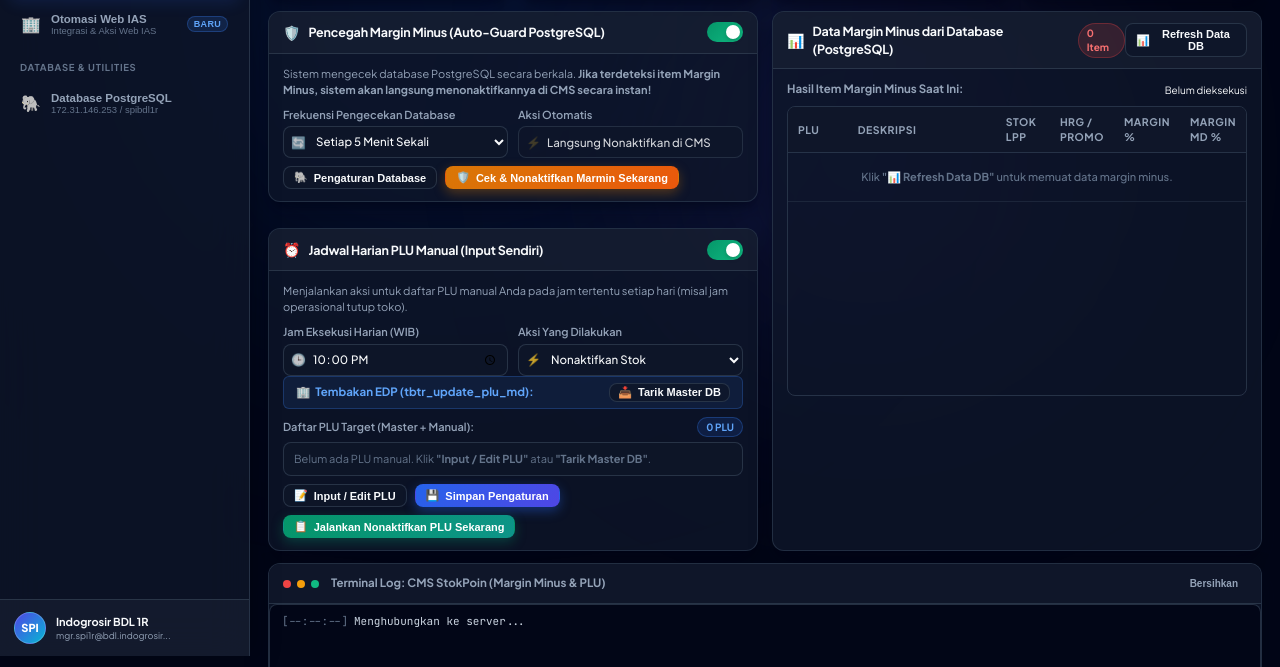
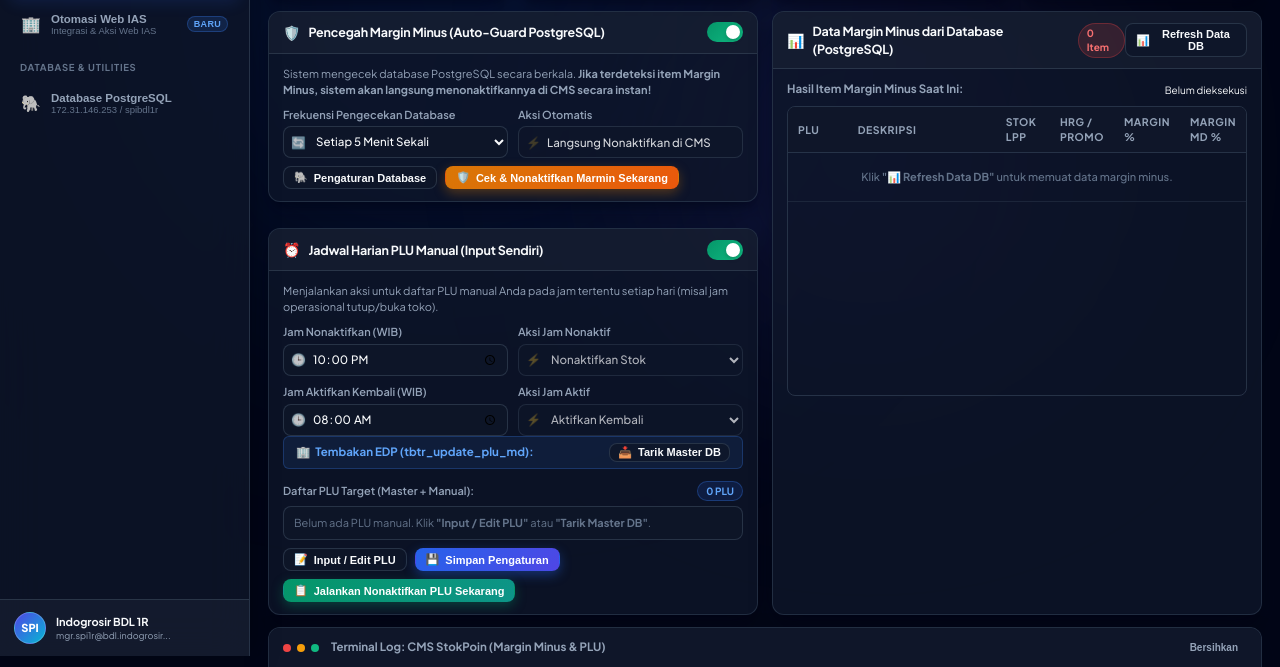
Before and after one commit to edpspibdl/AUTOMATION-ADMIN-PANEL, a website: page public/index.html in a window 1280 px wide. Shown: the part 144-811 px from the top of the page. Drawn offline with Linux system fonts and the light colour scheme; no server answers.

Commit message:
feat: Update UI Aktif / Non Aktif PLU di CMS.
- Memecah pengaturan waktu menjadi dua bagian: Jam Nonaktifkan dan Jam Aktifkan Kembali.

```diff
--- a/public/index.html
+++ b/public/index.html
@@ -219,12 +219,13 @@
               </div>
               <div class="card-body">
                 <p class="section-desc">
-                  Menjalankan aksi untuk daftar PLU manual Anda pada jam tertentu setiap hari (misal jam operasional
-                  tutup toko).
+                  Menjalankan aksi untuk daftar PLU manual Anda pada jam tertentu setiap hari (misal jam operasional tutup/buka toko).
                 </p>
+
+                <!-- Baris 1: Pengaturan Jadwal Nonaktif -->
                 <div class="form-row mt-2">
                   <div class="form-group flex-1">
-                    <label for="inputDailyTime">Jam Eksekusi Harian (WIB)</label>
+                    <label for="inputDailyTime">Jam Nonaktifkan (WIB)</label>
                     <div class="input-with-icon">
                       <span class="field-icon">🕒</span>
                       <input type="time" id="inputDailyTime" value="22:00" class="custom-input">
@@ -232,13 +233,32 @@
                   </div>
 
                   <div class="form-group flex-1">
-                    <label for="selectDailyAction">Aksi Yang Dilakukan</label>
+                    <label for="selectDailyAction">Aksi Jam Nonaktif</label>
                     <div class="input-with-icon">
                       <span class="field-icon">⚡</span>
-                      <select id="selectDailyAction" class="custom-input">
+                      <select id="selectDailyAction" class="custom-input" disabled>
                         <option value="nonaktif">Nonaktifkan Stok</option>
+                      </select>
+                    </div>
+                  </div>
+                </div>
+
+                <!-- Baris 2: Pengaturan Jadwal Aktif Kembali (Baru) -->
+                <div class="form-row mt-2">
+                  <div class="form-group flex-1">
+                    <label for="inputDailyEnableTime">Jam Aktifkan Kembali (WIB)</label>
+                    <div class="input-with-icon">
+                      <span class="field-icon">🕒</span>
+                      <input type="time" id="inputDailyEnableTime" value="08:00" class="custom-input">
+                    </div>
+                  </div>
+
+                  <div class="form-group flex-1">
+                    <label for="selectDailyEnableAction">Aksi Jam Aktif</label>
+                    <div class="input-with-icon">
+                      <span class="field-icon">⚡</span>
+                      <select id="selectDailyEnableAction" class="custom-input" disabled>
                         <option value="aktif">Aktifkan Kembali</option>
-                        <option value="toggle">Toggle Status</option>
                       </select>
                     </div>
                   </div>
@@ -256,7 +276,7 @@
                   </button>
                 </div>
 
-                <div class="plu-chips-header mt-2">
+                <div class="plu-chips-header mt-3">
                   <span class="chips-title">Daftar PLU Target (Master + Manual):</span>
                   <span class="badge badge-primary" id="badgePluListCount">0 PLU</span>
                 </div>
```
